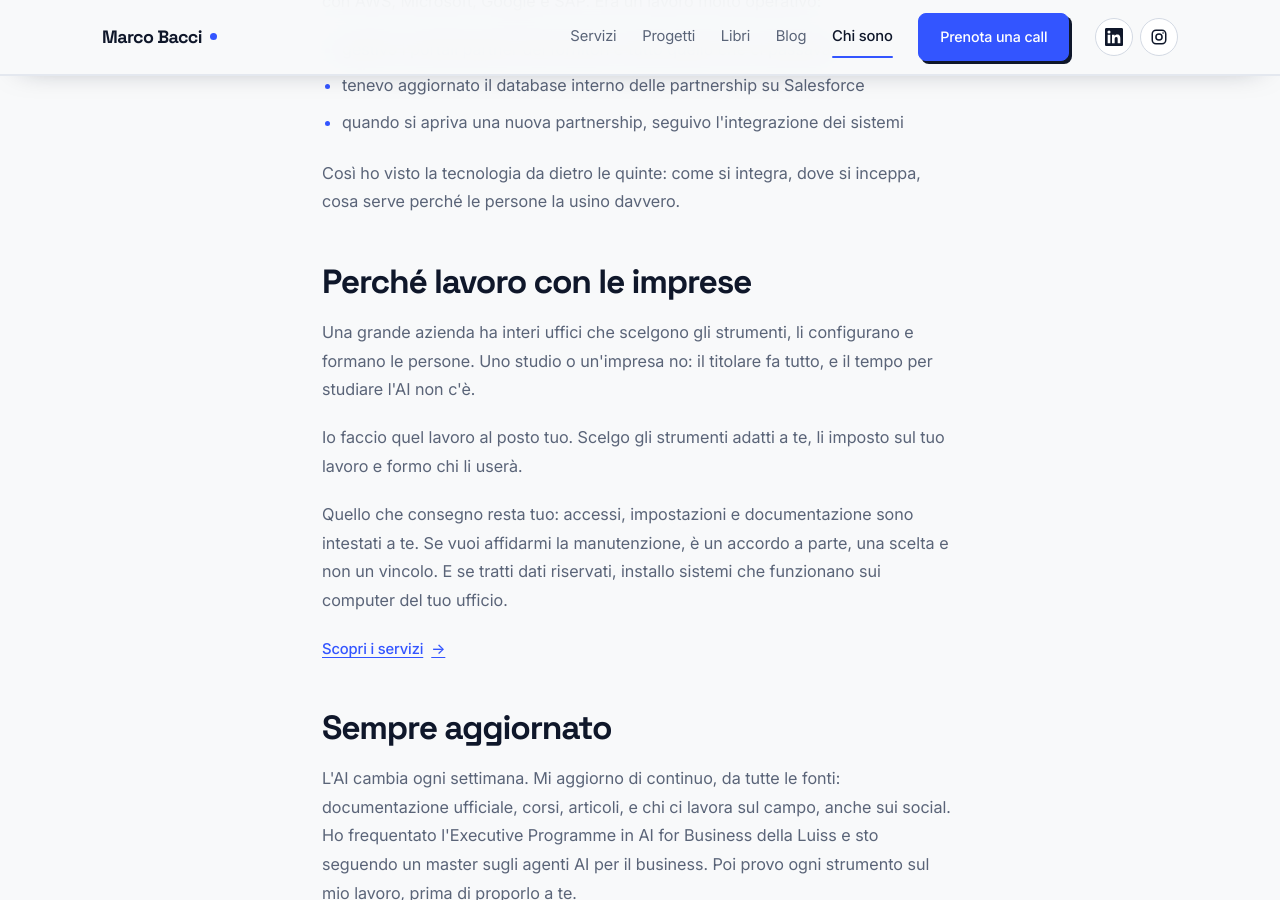
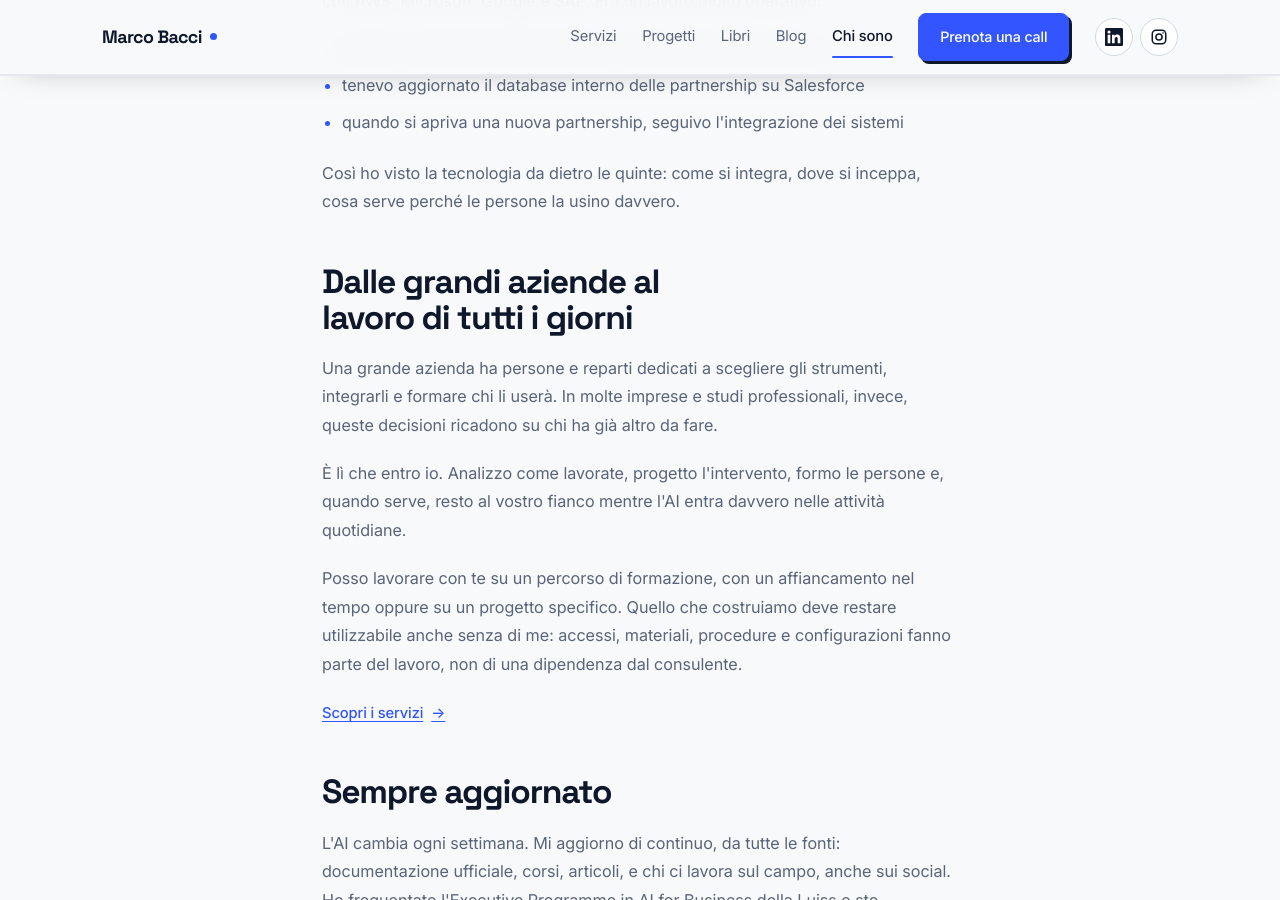
Before and after one commit to marcobacciwork/marcobacciwork.github.io, a Jekyll site: the page built from chi-sono.html, in a window 1280 px wide and 900 px high, scrolled down 1584 px. Built offline with Jekyll 4.4.1, drawn with Linux system fonts in a browser that asks for light colours; some of the changed text lies outside the part shown.

Commit message:
Aggiorna pagina Chi sono al nuovo posizionamento

```diff
--- a/chi-sono.html
+++ b/chi-sono.html
@@ -3,7 +3,7 @@ layout: default
 title: "Chi sono"
 nav: chi-sono
 permalink: /chi-sono/
-description: "Marco Bacci, ingegnere gestionale. Dal 2019 mi occupo di portare la tecnologia nelle imprese; oggi faccio formazione e consulenza sull'intelligenza artificiale per studi professionali e imprese."
+description: "Marco Bacci, ingegnere gestionale. Formazione, consulenza e affiancamento sull'intelligenza artificiale per studi professionali e imprese."
 ---
 
 <section class="hero">
@@ -13,7 +13,7 @@ description: "Marco Bacci, ingegnere gestionale. Dal 2019 mi occupo di portare l
         <p class="eyebrow" style="color:var(--brass)">Marco Bacci</p>
         <h1>Dal 2019 porto la tecnologia dove serve <em>davvero</em></h1>
         <p class="lead">
-          Ingegnere gestionale · Formazione e consulenza AI per studi professionali e imprese
+          Ingegnere gestionale · Formazione, consulenza e affiancamento AI per studi professionali e imprese
         </p>
       </div>
       <img class="bio-foto" src="{{ '/assets/img/marco-bacci.jpg' | relative_url }}"
@@ -65,21 +65,22 @@ description: "Marco Bacci, ingegnere gestionale. Dal 2019 mi occupo di portare l
       cosa serve perché le persone la usino davvero.
     </p>
 
-    <h2>Perché lavoro con le imprese</h2>
+    <h2>Dalle grandi aziende al lavoro di tutti i giorni</h2>
     <p>
-      Una grande azienda ha interi uffici che scelgono gli strumenti, li configurano
-      e formano le persone. Uno studio o un'impresa no: il titolare fa tutto,
-      e il tempo per studiare l'AI non c'è.
+      Una grande azienda ha persone e reparti dedicati a scegliere gli strumenti,
+      integrarli e formare chi li userà. In molte imprese e studi professionali,
+      invece, queste decisioni ricadono su chi ha già altro da fare.
     </p>
     <p>
-      Io faccio quel lavoro al posto tuo. Scelgo gli strumenti adatti a te,
-      li imposto sul tuo lavoro e formo chi li userà.
+      È lì che entro io. Analizzo come lavorate, progetto l'intervento,
+      formo le persone e, quando serve, resto al vostro fianco mentre l'AI
+      entra davvero nelle attività quotidiane.
     </p>
     <p>
-      Quello che consegno resta tuo: accessi, impostazioni e documentazione sono
-      intestati a te. Se vuoi affidarmi la manutenzione, è un accordo a parte,
-      una scelta e non un vincolo. E se tratti dati riservati, installo sistemi
-      che funzionano sui computer del tuo ufficio.
+      Posso lavorare con te su un percorso di formazione, con un affiancamento nel tempo
+      oppure su un progetto specifico. Quello che costruiamo deve restare utilizzabile
+      anche senza di me: accessi, materiali, procedure e configurazioni fanno parte del lavoro,
+      non di una dipendenza dal consulente.
     </p>
     <p><a class="link-arrow" href="{{ '/servizi/' | relative_url }}">Scopri i servizi</a></p>
 
```
